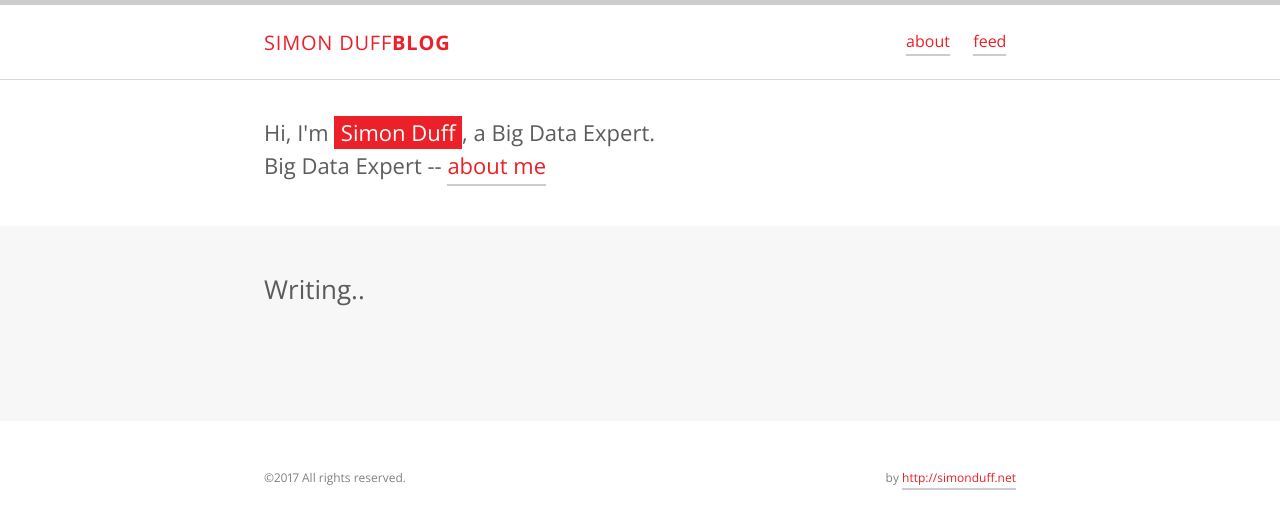
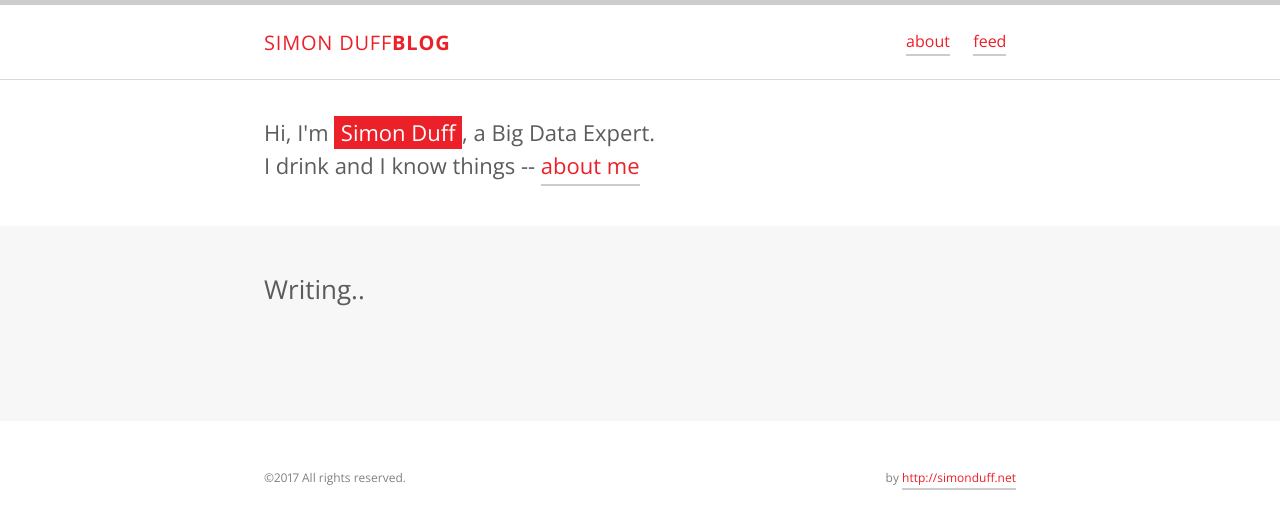
Before and after one commit to sduff/sduff.github.io, a Jekyll site: the page built from index.html, in a window 1280 px wide. Shown: the top 529 px of the page. Built offline with Jekyll 4.4.1, drawn with Linux system fonts in a browser that asks for light colours.

Commit message:
Remove some warnings from the build

```diff
--- a/_config.yml
+++ b/_config.yml
@@ -14,7 +14,7 @@ disqus_shortname: "simonduff-net"
 # Build settings
 permalink   : /:title/
 markdown    : kramdown
-highlighter : pygments
+#highlighter : pygments
 
 #paginate: 4
 #paginate_path: "/page/:num/"
@@ -32,7 +32,7 @@ sass:
 author:
   name     : Simon Duff
   job      : Big Data Expert
-  bio      : "Big Data Expert"
+  bio      : "I drink and I know things"
   thumb    : /images/simon_duff_headshot.jpg
   email    : simon.duff@gmail.com
   url      : http://nandomoreira.me
```
